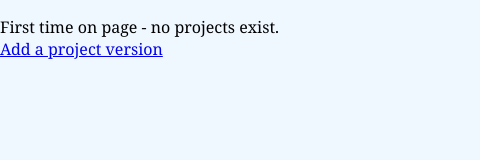
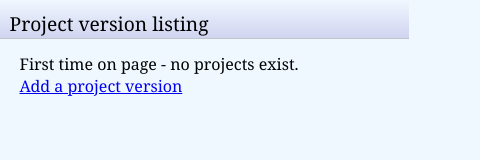
Before and after one commit to keianrao/FormPagination, a website: page www/index.html in a window 390 px wide. Shown: the whole page, 480 px wide, since content can reach past the window. Drawn offline with Linux system fonts and the light colour scheme; some packages are replaced by stand-ins of ours.

Commit message:
Added titlebar

```diff
--- a/config.xml
+++ b/config.xml
@@ -1,5 +1,5 @@
 <?xml version='1.0' encoding='utf-8'?>
-<widget id="com.keianrao.formpagi" version="0.3.1" xmlns="http://www.w3.org/ns/widgets" xmlns:cdv="http://cordova.apache.org/ns/1.0">
+<widget id="com.keianrao.formpagi" version="0.3.3" xmlns="http://www.w3.org/ns/widgets" xmlns:cdv="http://cordova.apache.org/ns/1.0">
     <name>FormPagination</name>
     <description>Test Cordova app with three pages around a form</description>
     <author email="dev@cordova.apache.org" href="https://cordova.apache.org">
--- a/package.json
+++ b/package.json
@@ -1,7 +1,7 @@
 {
   "name": "com.keianrao.formpagi",
   "displayName": "FormPagination",
-  "version": "0.3.1",
+  "version": "0.3.3",
   "description": "Test Cordova app with three pages around a form",
   "main": "index.js",
   "scripts": {
--- a/www/css/common.css
+++ b/www/css/common.css
@@ -19,13 +19,29 @@ html {
     background-color: aliceblue;
 }
 
+#titlebar {
+    position: absolute;
+    top: 0;
+    left: 0;
+    width: 100%;
+    font-size: 120%;
+    height: 1em;
+    padding: 0.5em;
+
+    background: linear-gradient(#f0f8ff, #d0d4f0);
+    border-bottom: 0.1em solid #0003;
+}
+
 body {
     font-family: Cambria, Cochin, Georgia, Times, 'Times New Roman', serif;
     /* Suggested by Visual Studio Code. */
     font-size: 100%;
+    color: black;
+    /* Black might not be the device's default colour, so set. */
 
     width: max(30em, 65%);
-    margin: 1em auto 0 auto;
+    margin: calc(1.2em + 0.6em + 1.5em) auto 0 auto;
+    max-width: 90%;
     padding:
         env(safe-area-inset-top, 0px)
         env(safe-area-inset-right, 0px)
--- a/www/index.html
+++ b/www/index.html
@@ -33,6 +33,7 @@ copyright-->
     </head>
 
     <body>
+        <div id="titlebar"></div>
         <section id="header">
             <span id="loadStatus" class="">Waiting for page script to run.</span>
         </section>
@@ -44,5 +45,6 @@ copyright-->
 
     <script src="cordova.js"></script>
     <script src="js/projects.js"></script>
+    <script src="js/common.js"></script>
     <script src="js/index.js"></script>
 </html>
--- /dev/null
+++ b/www/js/common.js
@@ -0,0 +1,30 @@
+/* copyright
+
+This file is part of FormPagination.
+Written in 2024 by Keian Rao <keian.rao@gmail.com>
+
+This program is free software: you can redistribute it and/or modify it under the terms of the GNU General Public License as published by the Free Software Foundation, either version 3 of the License, or (at your option) any later version.
+
+This program is distributed in the hope that it will be useful, but WITHOUT ANY WARRANTY; without even the implied warranty of MERCHANTABILITY or FITNESS FOR A PARTICULAR PURPOSE.  See the GNU General Public License for more details.
+
+You should have received a copy of the GNU General Public License along with this program.  If not, see <https://www.gnu.org/licenses/>.
+
+copyright */
+
+var titlebar;
+
+function onPageLoad()
+{
+    titlebar = document.getElementById("titlebar");
+
+    console.log(document.title);
+    titlebar.innerText = document.title;
+}
+
+window.addEventListener('load', onPageLoad);
+/*
+* Is it actually safe to use the same function name across
+* multiple imported scripts like this? Since we add the event
+* listener immediately it seems even if the function statement
+* just overrides it'll work out.
+*/
```
Also changed, not shown: www/add.html (+2 -0 lines), 1 other file.
